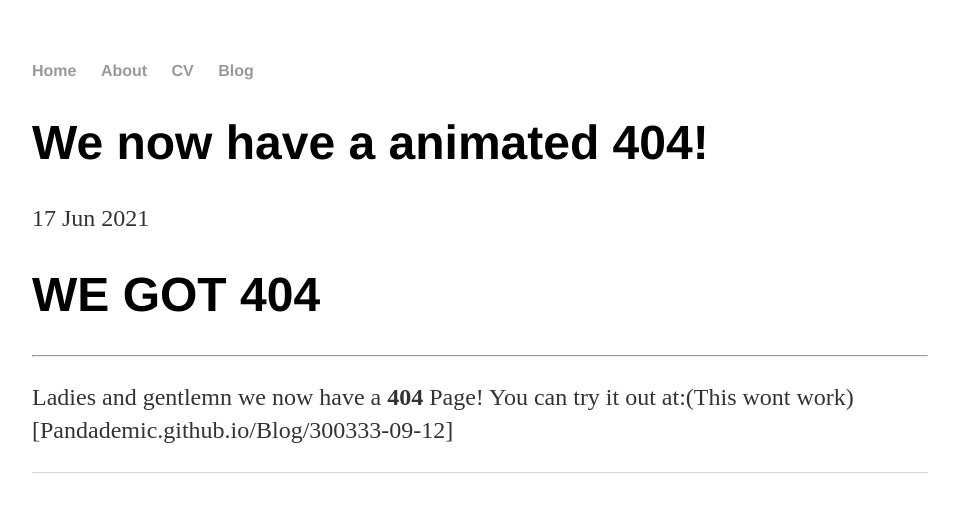
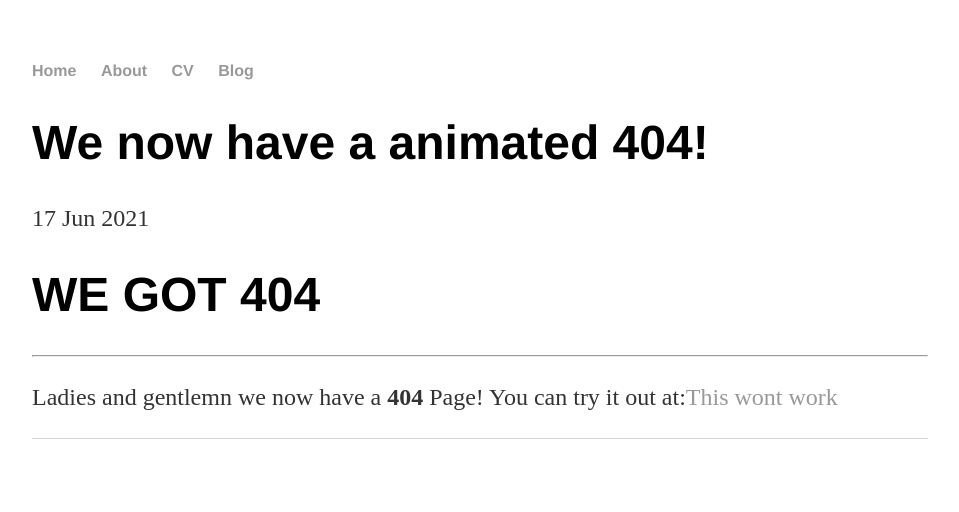
Before and after one commit to Pandademic/Old, a Jekyll site: the page built from _posts/2021-06-17-WE -Have-A-404-Page.md, in a window 1280 px wide. Shown: the top 512 px of the page, without its empty margins (160-1119 px from the left). Built offline with Jekyll 4.4.1, drawn with Linux system fonts in a browser that asks for light colours.

Commit message:
Update 2021-06-17-WE -Have-A-404-Page.md

```diff
--- a/_posts/2021-06-17-WE -Have-A-404-Page.md
+++ b/_posts/2021-06-17-WE -Have-A-404-Page.md
@@ -5,4 +5,4 @@ date: 2021-06-17
 ---
 # WE GOT 404
 ____
-Ladies and gentlemn we now have a **404** Page! You can try it out at:(This wont work)[Pandademic.github.io/Blog/300333-09-12]
+Ladies and gentlemn we now have a **404** Page! You can try it out at:[This wont work](Pandademic.github.io/Blog/300333-09-12)
```
